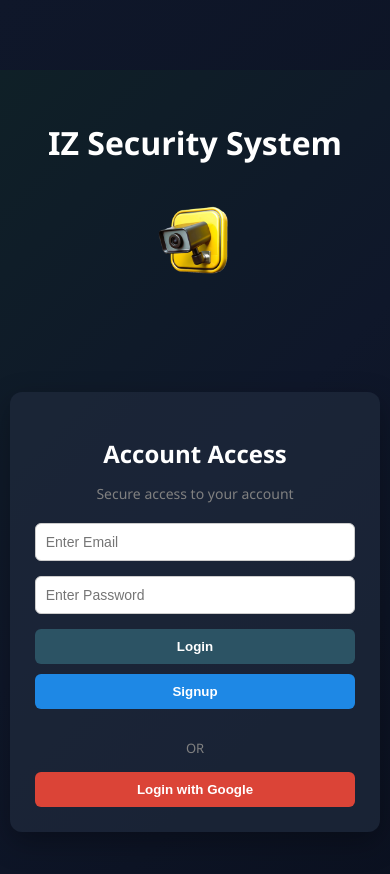
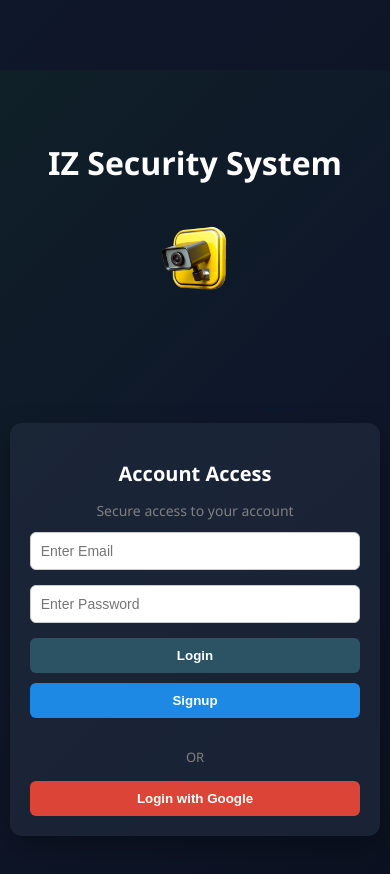
Before and after one commit to NehanShaikh/IZ_shop, a React (Create React App) app in the folder iz-security-frontend/: page / in a window 390 px wide. Shown: the top 874 px of the page. Built offline with nearby package versions, Linux system fonts and the light colour scheme.

Commit message:
first commit

```diff
--- a/iz-security-frontend/src/App.css
+++ b/iz-security-frontend/src/App.css
@@ -632,26 +632,46 @@ html, body {
   }
 
   /* Login Fix - remove overlapping */
+  /* Login Mobile Fix */
+  .login-page {
+  min-height: 100vh;
+  display: flex;
+  flex-direction: column;
+  justify-content: flex-start;
+  padding-top: 20px;
+  }
+
   .login-header {
   display: flex;
   flex-direction: column;
   align-items: center;
-    position: static;
+  margin-bottom: 10px;
   }
 
   .login-logo {
-    position: static;   /* 🔥 removes overlap */
+  position: static;
   margin-top: 10px;
   }
 
   .login-logo img {
-    width: 80px;
+  width: 75px;
   height: auto;
   }
 
   .login-card {
   width: 95%;
-    padding: 25px;
+  padding: 20px;
+  margin-top: 10px;
+  }
+
+  .login-card h2 {
+  margin-bottom: 5px;
+  font-size: 20px;
+  }
+
+  .login-card p {
+  margin-bottom: 12px;
+  font-size: 14px;
   }
 
 }
```
Lines whose indentation alone changed are shown as unchanged.
